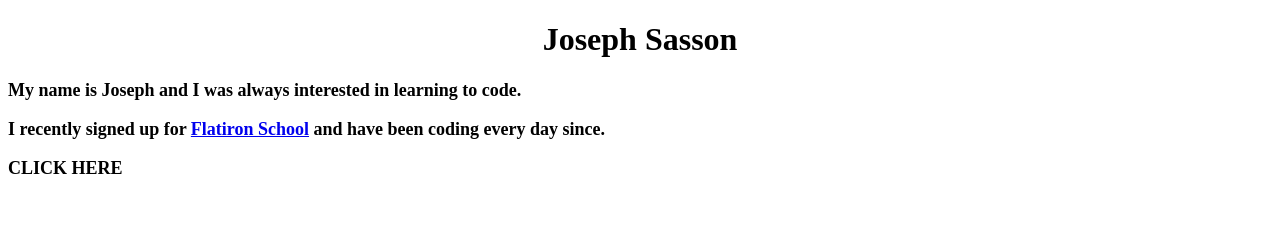
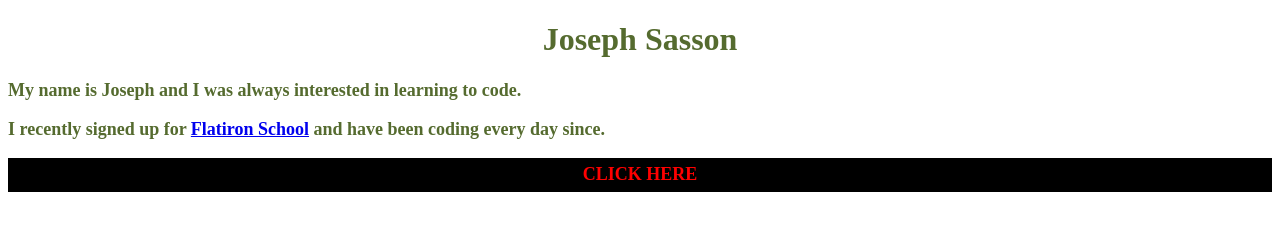
Before and after one commit to Joseph-Sasson/FirstWebsite, a plain HTML site: page index.html in a window 1280 px wide. Drawn offline with Linux system fonts and the light colour scheme.

Commit message:
CSS Updates

```diff
--- a/style.css
+++ b/style.css
@@ -1,8 +1,18 @@
 h1 {
+  color: darkolivegreen;
   text-align: center;
 }
 
 p {
+  color:darkolivegreen;
   font-size: large;
   font-weight: bold;
 }
+
+#event {
+  text-align: center;
+  color: red;
+  background: black;
+  display: block;
+  padding: .5%;
+}
```
